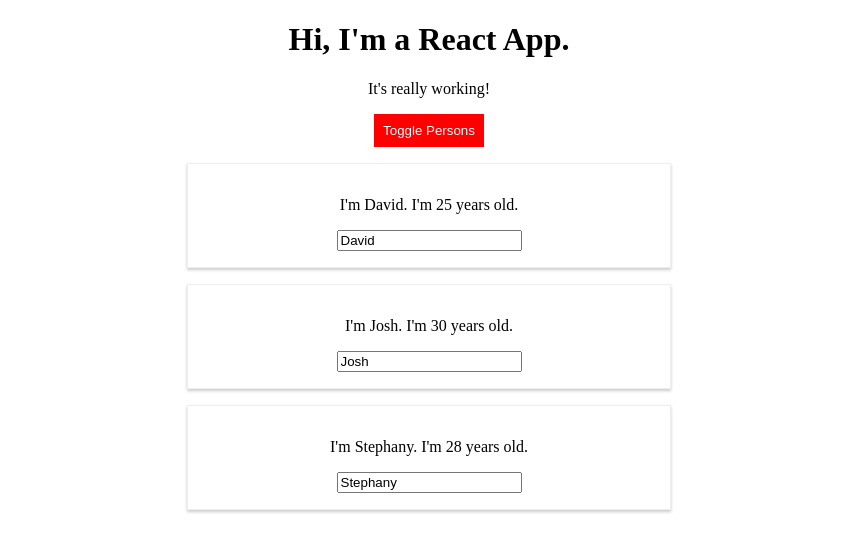
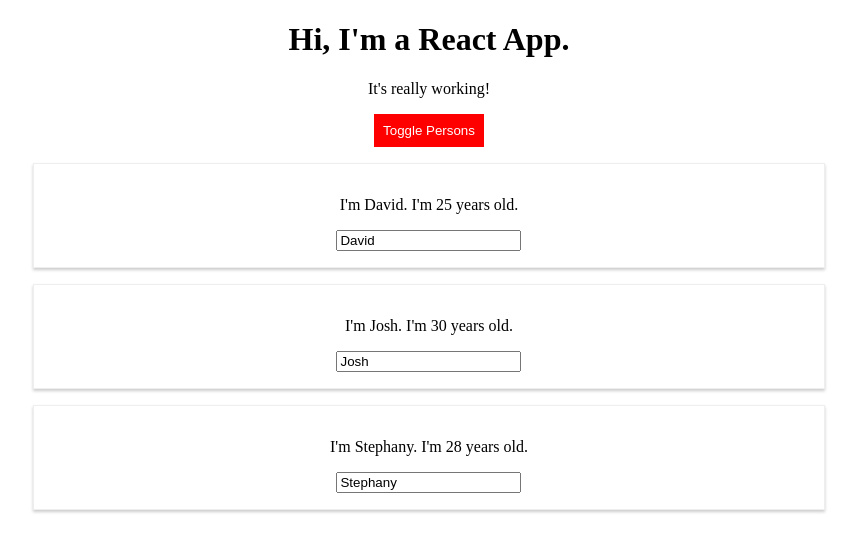
Before and after one commit to pongpon-tienthong/react-complete-guide, a React (Create React App) app: page / in a window 1280 px wide. Both pictures are taken after a click on the button "Toggle Persons". Shown: the top 552 px of the page, without its empty margins (211-1068 px from the left). Built offline with nearby package versions, Linux system fonts and the light colour scheme.

Commit message:
remove Radium

```diff
--- a/src/App.js
+++ b/src/App.js
@@ -1,7 +1,6 @@
 import React, { Component } from 'react';
 import './App.css';
 import Person from './Person/Person';
-import Radium, { StyleRoot } from 'radium';
 
 class App extends Component {
 
@@ -52,10 +51,7 @@
       color: 'white',
       border: '1px solid green',
       padding: '8px',
-      cursor: 'pointer',
-      ':hover': {
-        backgroundColor: 'lightgreen'
-      }
+      cursor: 'pointer'
     };
 
     let persons = null;
@@ -75,13 +71,9 @@
 
       style.backgroundColor = 'red';
       style.border = '1px solid red';
-      style[':hover'] = {
-        backgroundColor: 'salmon'
-      }
     }
 
     return (
-      <StyleRoot>
       <div className="App">
         <h1>Hi, I'm a React App.</h1>
         <p>It's really working!</p>
@@ -90,9 +82,8 @@
           onClick={this.togglePersonsHandler}>Toggle Persons</button>
         {persons}
       </div>
-      </StyleRoot>
     );
   }
 }
 
-export default Radium(App);
+export default App;
--- a/src/Person/Person.js
+++ b/src/Person/Person.js
@@ -1,17 +1,10 @@
 import React from 'react';
 import './Person.css';
-import Radium from 'radium';
 
 const person = (props) => {
 
-  const style = {
-    '@media (min-width: 500px)': {
-      width: '450px'
-    }
-  };
-
   return (
-    <div className="Person" style={style}>
+    <div className="Person">
       <p onClick={props.click}>I'm {props.name}. I'm {props.age} years old.</p>
       <p>{props.children}</p>
       <input type="text" onChange={props.changed} value={props.name} />
@@ -19,4 +12,4 @@
   );
 }
 
-export default Radium(person);
+export default person;
```
Also changed, not shown: 1 other file (tests, documents, lock files or other folders). Lines whose indentation alone changed are shown as unchanged.
